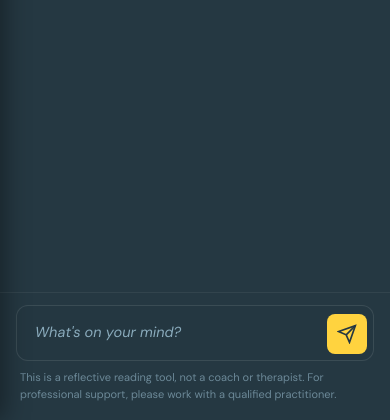
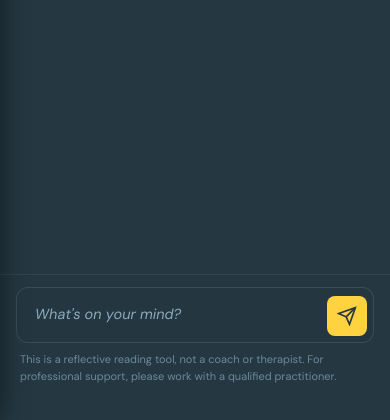
Before and after one commit to angusmscott/leadership-coach, a FastAPI app: page / in a window 390 px wide. Shown: the part 424-844 px from the top of the page. Run offline with FastAPI, Linux system fonts and the light colour scheme.

Commit message:
Use fixed bottom padding on mobile input area for iOS Safari
env(safe-area-inset-bottom) doesn't account for Safari's bottom
toolbar. Use generous fixed padding instead.

Co-Authored-By: Claude Opus 4.6 <noreply@anthropic.com>

```diff
--- a/static/style.css
+++ b/static/style.css
@@ -603,7 +603,7 @@ body {
     .sidebar.open { transform: translateX(0); }
     .menu-toggle { display: flex; }
     .messages { padding: 20px 16px; }
-    .input-area { padding: 12px 16px calc(16px + env(safe-area-inset-bottom, 0px)); }
+    .input-area { padding: 12px 16px 34px; }
     .message { max-width: 100%; }
     .message.user { max-width: 85%; }
 }
```
